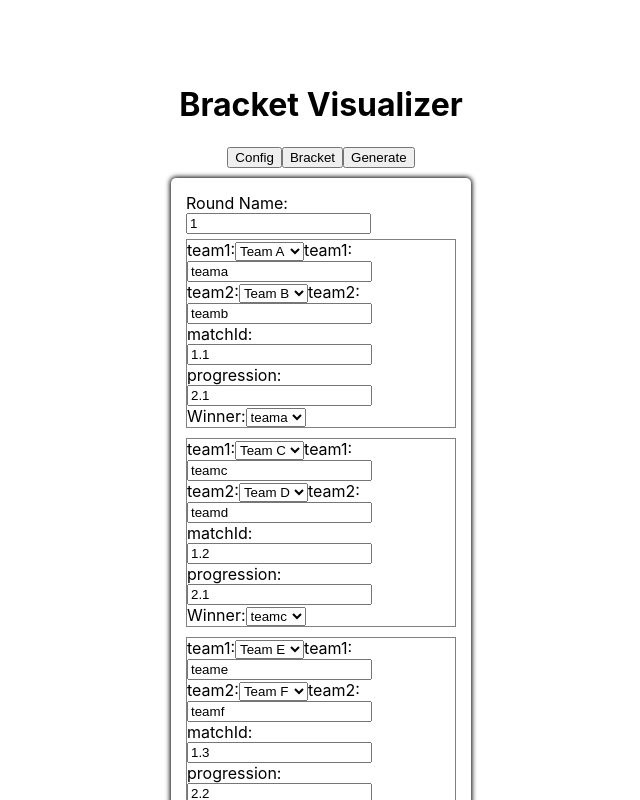
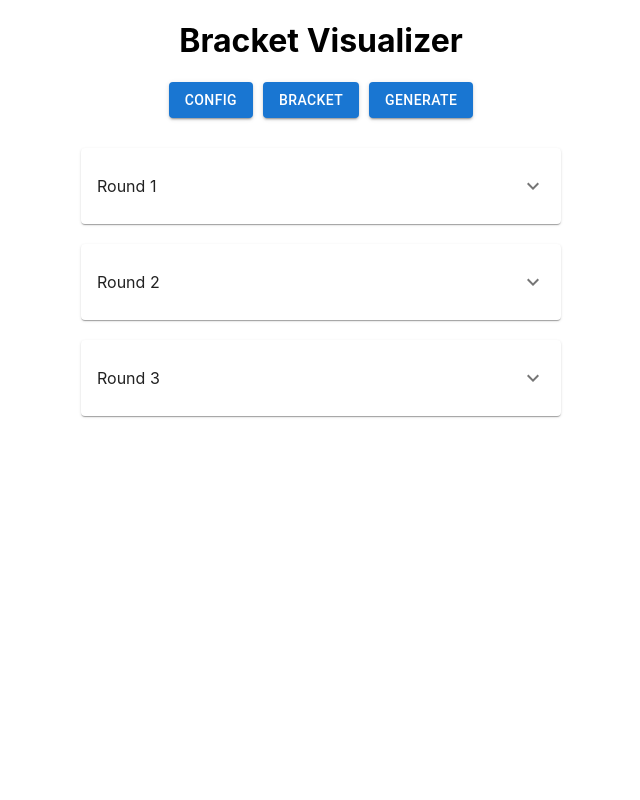
Before and after one commit to laurence-howard/bracket-visualizer, a Next.js app: page / in a window 1280 px wide. Shown: the top 800 px of the page, without its empty margins (319-959 px from the left). Built offline with nearby package versions, Linux system fonts and the light colour scheme.

Commit message:
More refinements

```diff
--- a/components/BracketContainer.tsx
+++ b/components/BracketContainer.tsx
@@ -19,10 +19,11 @@ const BracketContainer = (props: Props) => {
     <div
       css={css`
         overflow: auto;
-        border: 2px solid red;
+        border: 2px solid #e8e8e8;
         margin: 0 10px;
         max-width: 100%;
         max-height: 100vh;
+        border-radius: 2px;
       `}
     >
       <TransformWrapper minScale={0.5} centerOnInit={true}>
@@ -33,7 +34,6 @@ const BracketContainer = (props: Props) => {
               flex-direction: row;
               flex-wrap: wrap;
               align-content: flex-start;
-              background-color: green;
             `}
           >
             <Brackets data={roundsWithTeams} />
--- a/components/Brackets.tsx
+++ b/components/Brackets.tsx
@@ -10,7 +10,6 @@ const generateBrackets = (data: Round[]) =>
     <div
       className="round-outer-container"
       css={css`
-        background-color: yellow;
         min-width: 200px;
         margin-right: 40px;
         display: flex;
--- a/components/ConfigContainer.tsx
+++ b/components/ConfigContainer.tsx
@@ -1,4 +1,7 @@
+/** @jsxRuntime classic */
+/** @jsx jsx */
 import React from "react";
+import { css, jsx } from "@emotion/react";
 import { update } from "ramda";
 import RoundConfig from "./RoundConfig";
 import { Config, Round } from "../interfaces";
@@ -16,7 +19,13 @@ const ConfigContainer = (props: Props) => {
     updateData({ teams, rounds: newRoundData });
   };
   return (
-    <div>
+    <div
+      css={css`
+        display: flex;
+        align-items: center;
+        flex-direction: column;
+      `}
+    >
       {rounds.map((round: Round, i) => (
         <RoundConfig round={round} teams={teams} updateIndex={updateIndex(i)} />
       ))}
--- a/components/MatchConfig.tsx
+++ b/components/MatchConfig.tsx
@@ -2,6 +2,8 @@
 /** @jsx jsx */
 import React from "react";
 import { css, jsx } from "@emotion/react";
+import { TextField, MenuItem, Chip } from "@mui/material";
+import { compose, defaultTo, find, propEq, propOr, tap } from "ramda";
 import { Match, Team } from "../interfaces";
 
 interface BasicProps {
@@ -11,41 +13,45 @@ interface BasicProps {
 
 interface Props extends BasicProps {
   teams: Team[];
+  name: string;
+  title: string;
 }
 
-interface SingleInputProps extends BasicProps {
-  name: string;
-}
+const findTeamFromId = (id: string, teams: Team[]) =>
+  compose(
+    propOr("unknown", "name"),
+    defaultTo({}),
+    find(propEq("id", id))
+  )(teams);
 
-const SingleInput = ({ name, single, updateMatch }: SingleInputProps) => (
-  <label>
-    {name}:
-    <input
-      type="text"
+const SingleDropdown = ({ title, name, single, updateMatch, teams }: Props) => (
+  <div
+    css={css`
+      padding: 10px;
+      margin: 4px 0;
+      text-align: left;
+    `}
+  >
+    <TextField
+      css={css`
+        width: 100%;
+      `}
+      label={title}
       name={name}
       value={single[name]}
-      onChange={(e) => {
-        updateMatch({ ...single, [name]: e.target.value });
-      }}
-    />
-  </label>
-);
-
-const SingleDropdown = ({ name, single, updateMatch, teams }) => (
-  <label>
-    {name}:
-    <select
-      name={name}
-      value={single[name]}
+      select
       onChange={(e) => {
         updateMatch({ ...single, [name]: e.target.value });
       }}
     >
+      <MenuItem value="" disabled selected>
+        Select {title}
+      </MenuItem>
       {teams.map(({ name, id }) => (
-        <option value={id}>{name}</option>
+        <MenuItem value={id}>{name}</MenuItem>
       ))}
-    </select>
-  </label>
+    </TextField>
+  </div>
 );
 
 const MatchConfig = ({ single, teams, updateMatch }: Props) => {
@@ -54,40 +60,61 @@ const MatchConfig = ({ single, teams, updateMatch }: Props) => {
       css={css`
         border: 1px solid grey;
         margin: 5px 0;
+        padding: 10px;
+        label {
+          width: 100%;
+          display: block;
+        }
+        .MuiChip-root {
+          margin: 0 3px;
+        }
       `}
     >
+      <Chip label={`Match ID: ${single.matchId}`} />
+      <Chip label={`Match to Progress to: ${single.progression}`} />
       <SingleDropdown
+        title="Team 1"
         name="team1"
         single={single}
         teams={teams}
         updateMatch={updateMatch}
       />
-      <SingleInput name="team1" single={single} updateMatch={updateMatch} />
       <SingleDropdown
+        title="Team 2"
         name="team2"
         single={single}
         teams={teams}
         updateMatch={updateMatch}
       />
-      <SingleInput name="team2" single={single} updateMatch={updateMatch} />
-      <SingleInput name="matchId" single={single} updateMatch={updateMatch} />
-      <SingleInput
-        name="progression"
-        single={single}
-        updateMatch={updateMatch}
-      />
-      <label>
-        Winner:
-        <select
+      <div
+        css={css`
+          padding: 10px;
+          margin: 4px 0;
+          text-align: left;
+        `}
+      >
+        <TextField
+          select
+          label="Winner:"
           value={single.winner}
           onChange={(e) => {
             updateMatch({ ...single, winner: e.target.value });
           }}
+          css={css`
+            width: 100%;
+          `}
         >
-          <option value="team1">{single.team1}</option>
-          <option value="team2">{single.team2}</option>
-        </select>
-      </label>
+          <MenuItem value="" disabled selected>
+            Select Winner
+          </MenuItem>
+          <MenuItem value="team1">
+            {findTeamFromId(single.team1, teams)}
+          </MenuItem>
+          <MenuItem value="team2">
+            {findTeamFromId(single.team2, teams)}
+          </MenuItem>
+        </TextField>
+      </div>
     </div>
   );
 };
--- a/components/RoundConfig.tsx
+++ b/components/RoundConfig.tsx
@@ -2,6 +2,13 @@
 /** @jsx jsx */
 import React, { useState, useEffect } from "react";
 import { css, jsx } from "@emotion/react";
+import {
+  Accordion,
+  AccordionSummary,
+  AccordionDetails,
+  TextField,
+} from "@mui/material";
+import ExpandMoreIcon from "@mui/icons-material/ExpandMore";
 import { update } from "ramda";
 import { Match, Round, Team } from "../interfaces";
 import MatchConfig from "./MatchConfig";
@@ -30,29 +37,24 @@ const RoundConfig = (props: Props) => {
     <div
       css={css`
         padding: 10px;
+        width: 100%;
+        max-width: 500px;
       `}
     >
+      <Accordion>
+        <AccordionSummary expandIcon={<ExpandMoreIcon />}>
+          <p>Round {updatedRound.round}</p>
+        </AccordionSummary>
+        <AccordionDetails>
           <form
             onSubmit={(e) => {
               e.preventDefault();
               updateIndex(updatedRound);
             }}
-        css={css`
-          display: flex;
-          flex-direction: column;
-          box-shadow: 0 0 5px 1px;
-          padding: 15px;
-          margin-bottom: 20px;
-          border-radius: 5px;
-          width: 300px;
-          input {
-            display: block;
-          }
-        `}
           >
-        <label>
-          Round Name:
-          <input
+            <TextField
+              label="Round Name:"
+              variant="standard"
               type="text"
               name="name"
               value={updatedRound.round}
@@ -60,7 +62,7 @@ const RoundConfig = (props: Props) => {
                 setUpdatedRound({ ...updatedRound, round: e.target.value })
               }
             />
-        </label>
+
             {updatedRound.matches.map((single, index) => (
               <MatchConfig
                 teams={teams}
@@ -68,8 +70,9 @@ const RoundConfig = (props: Props) => {
                 updateMatch={updateMatchConfig(index)}
               />
             ))}
-        <input type="submit" value="Submit" />
           </form>
+        </AccordionDetails>
+      </Accordion>
     </div>
   );
 };
--- a/components/ToggleContainer.tsx
+++ b/components/ToggleContainer.tsx
@@ -2,6 +2,7 @@
 /** @jsx jsx */
 import React, { useState } from "react";
 import { css, jsx } from "@emotion/react";
+import { Button } from "@mui/material";
 import BracketContainer from "./BracketContainer";
 import ConfigContainer from "./ConfigContainer";
 import GenerateContainer from "./GenerateContainer";
@@ -113,12 +114,29 @@ const ToggleContainer = () => {
   const [currentPanel, setCurrentPanel] = useState("config");
   const [currentData, setCurrentData] = useState(data);
   return (
-    <>
-      <div>
-        <button onClick={() => setCurrentPanel("config")}>Config</button>
-        <button onClick={() => setCurrentPanel("bracket")}>Bracket</button>
-        <button onClick={() => setCurrentPanel("generate")}>Generate</button>
-      </div>
+    <div
+      css={css`
+        width: 100%;
+        padding: 0 10px;
+        .MuiButton-contained {
+          margin: 0 5px;
+        }
+      `}
+    >
+      <Button variant="contained" onClick={() => setCurrentPanel("config")}>
+        Config
+      </Button>
+      <Button variant="contained" onClick={() => setCurrentPanel("bracket")}>
+        Bracket
+      </Button>
+      <Button variant="contained" onClick={() => setCurrentPanel("generate")}>
+        Generate
+      </Button>
+      <div
+        css={css`
+          margin-top: 20px;
+        `}
+      >
         {currentPanel === "config" && (
           <ConfigContainer data={currentData} updateData={setCurrentData} />
         )}
@@ -126,7 +144,8 @@ const ToggleContainer = () => {
         {currentPanel === "generate" && (
           <GenerateContainer updateData={setCurrentData} />
         )}
-    </>
+      </div>
+    </div>
   );
 };
 
--- a/components/utils/generateConfig.ts
+++ b/components/utils/generateConfig.ts
@@ -1,5 +1,5 @@
 import RD from "ramda-decimal";
-import { compose, ifElse, always, indexOf, assoc, update } from "ramda";
+import { compose, ifElse, always, indexOf, assoc, update, tap } from "ramda";
 import { v4 as uuidv4 } from "uuid";
 import { Team, Match } from "../../interfaces";
 
@@ -7,9 +7,11 @@ export const getNumberOfMatches = (current: number, total: number) =>
   compose(
     RD.toNumber,
     (x) => RD.toPower(x)(2),
-    RD.toNumber,
-    RD.subtract(total)
+    RD.subtract(RD.add(total, 1))
   )(current);
+
+export const getNumberOfRounds = (current: number, total: number) =>
+  compose(RD.toNumber, (x) => RD.toPower(x)(2), RD.subtract(total))(current);
 
 const getProgressionMatch = (match: number) =>
   compose(
@@ -24,7 +26,7 @@ export const generateMatches = (
   finalRound: number
 ): Match[] => {
   let matches = [];
-  for (let i = 1; i <= getNumberOfMatches(currentRound, finalRound); i++) {
+  for (let i = 1; i <= getNumberOfRounds(currentRound, finalRound); i++) {
     matches.push({
       team1: "",
       team2: "",
@@ -45,7 +47,9 @@ export const updateById = (
   newData: string,
   prop: string
 ) => {
-  const currentData = indexOf(index, currentArray);
+  console.log({ currentArray, index });
+  const currentData = currentArray[index];
+  console.log({ currentData });
   const newDataObj = assoc(prop, newData, currentData);
   const newArray = update(index, newDataObj, currentArray);
   return newArray;
--- a/interfaces/index.ts
+++ b/interfaces/index.ts
@@ -1,6 +1,6 @@
 export type Match = {
-  team1: string | Team;
-  team2: string | Team;
+  team1: Team;
+  team2: Team;
   matchId: string;
   progression: string;
   winner: "team1" | "team2" | "";
--- a/package.json
+++ b/package.json
@@ -9,8 +9,10 @@
   },
   "dependencies": {
     "@emotion/babel-preset-css-prop": "^11.2.0",
-    "@emotion/react": "^11.7.1",
-    "@emotion/styled": "^11.6.0",
+    "@emotion/react": "^11.8.1",
+    "@emotion/styled": "^11.8.1",
+    "@mui/icons-material": "^5.4.2",
+    "@mui/material": "^5.4.3",
     "@types/ramda": "^0.27.64",
     "next": "12.0.10",
     "ramda": "^0.28.0",
--- a/pages/index.tsx
+++ b/pages/index.tsx
@@ -1,16 +1,26 @@
+/** @jsxRuntime classic */
+/** @jsx jsx */
+import { css, jsx } from "@emotion/react";
 import type { NextPage } from "next";
 import Head from "next/head";
-import BracketContainer from "../components/BracketContainer";
 import ToggleContainer from "../components/ToggleContainer";
 import styles from "../styles/Home.module.css";
 
 const Home: NextPage = () => {
   return (
-    <div className={styles.container}>
+    <div>
       <Head>
         <title>Bracket Visualizer</title>
       </Head>
-      <main className={styles.main}>
+      <main
+        css={css`
+          min-height: 100vh;
+          text-align: center;
+          display: flex;
+          flex-direction: column;
+          align-items: center;
+        `}
+      >
         <h1>Bracket Visualizer</h1>
         <ToggleContainer />
       </main>
```
Also changed, not shown: components/GenerateContainer.tsx (+60 -53 lines), components/SingleMatch.tsx (+20 -5 lines), public/winner_trophy.svg (added), 1 other file (tests, documents, lock files or other folders). Lines whose indentation alone changed are shown as unchanged.
